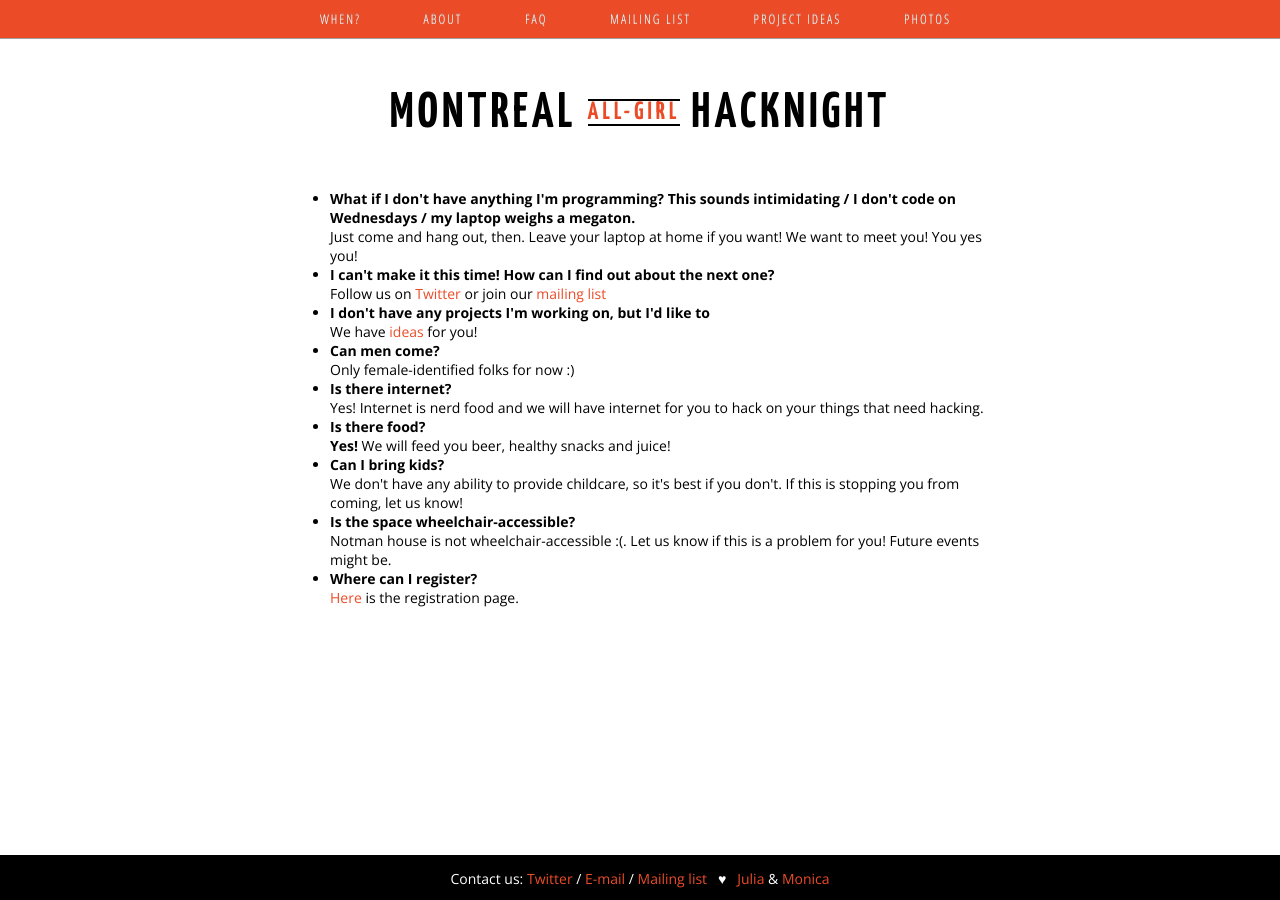
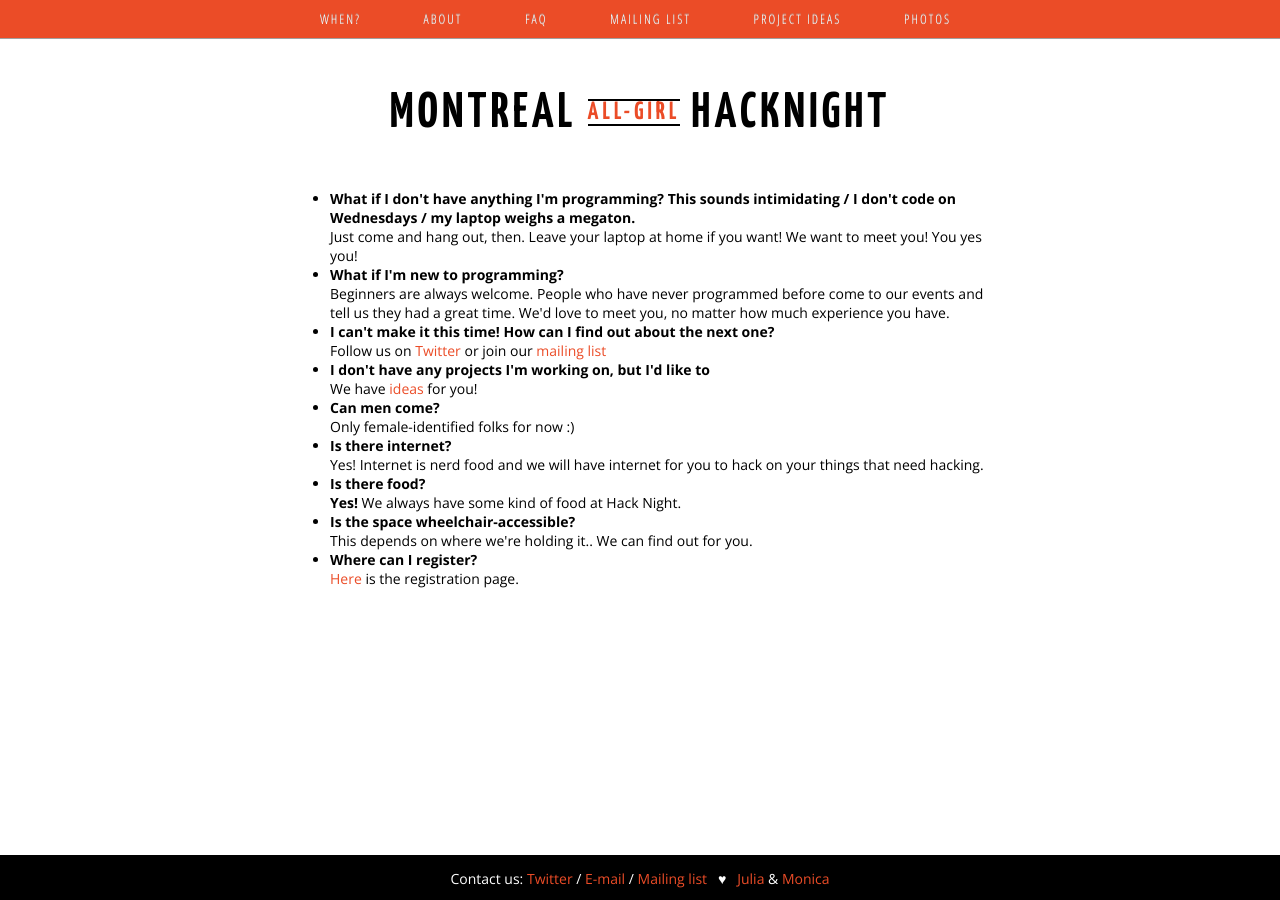
Before and after one commit to notwaldorf/hacknight, a Jekyll site: the page built from faq.html, in a window 1280 px wide. Built offline with Jekyll 4.4.1, drawn with Linux system fonts in a browser that asks for light colours.

Commit message:
Fix some wrong things in FAQ

```diff
--- a/faq.html
+++ b/faq.html
@@ -12,10 +12,16 @@ layout: page
   </div>
   </li>
   <li>
+  <span class="faq-question">What if I'm new to programming?</span>
+  <div class="faq-answer">
+    Beginners are always welcome. People who have never programmed before come to our events and tell us they had a great time. We'd love to meet you, no matter how much experience you have.
+  </div>
+  </li>
+  <li>
   <span class="faq-question"> I can't make it this time! How can I find out about the next one?</span>
   <div class="faq-answer">
     Follow us on <a href="https://twitter.com/MtlGirlHackers">Twitter</a> or
-    join our <a href="https://groups.google.com/forum/?fromgroups=#!forum/mtl-girl-hackers">mailing list</a>
+    join our <a href="http://mtlallgirlhacknight.ca/mailinglist.html">mailing list</a>
   </div>
   </li>
   <li>
@@ -42,25 +48,17 @@ layout: page
   <li>
   <span class="faq-question"> Is there food? </span>
   <div class="faq-answer">
-    <b>Yes!</b> We will feed you beer, healthy snacks and juice!
-  </div>
-  </li>
-  <li>
-  <span class="faq-question"> Can I bring kids? </span>
-  <div class="faq-answer">
-    We don't have any ability to provide childcare, so it's best if you
-    don't. If this is stopping you from coming, let us know!
+    <b>Yes!</b> We always have some kind of food at Hack Night.
   </div>
   </li>
   <li>
   <span class="faq-question"> Is the space wheelchair-accessible? </span>
-  <div class="faq-answer"> Notman house is not wheelchair-accessible :(.
-    Let us know if this is a problem for you! Future events might be.</div>
+  <div class="faq-answer">This depends on where we're holding it.. We can find out for you.</div>
   </li>
   <li>
   <span class="faq-question"> Where can I register? </span>
   <div class="faq-answer">
-    <a href="http://mtlallgirlhacknight.eventbrite.ca/" targe="_blank">Here<a/> is the registration page.
+    <a href="http://mtlallgirlhacknight.eventbrite.ca/" target="_blank">Here<a/> is the registration page.
       </div>
       </li>
     </ul>
```
